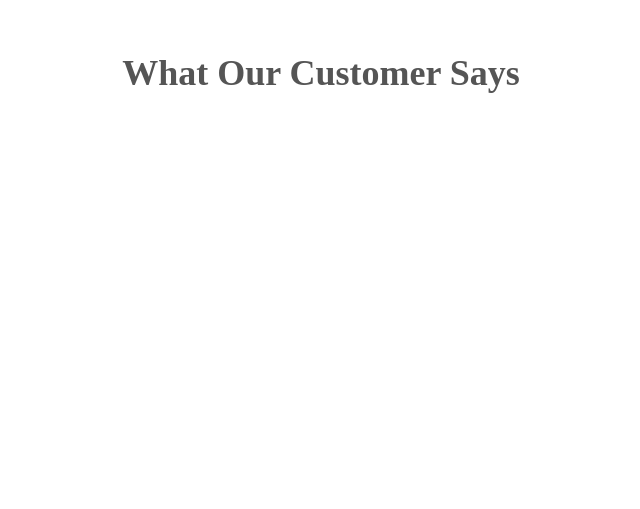
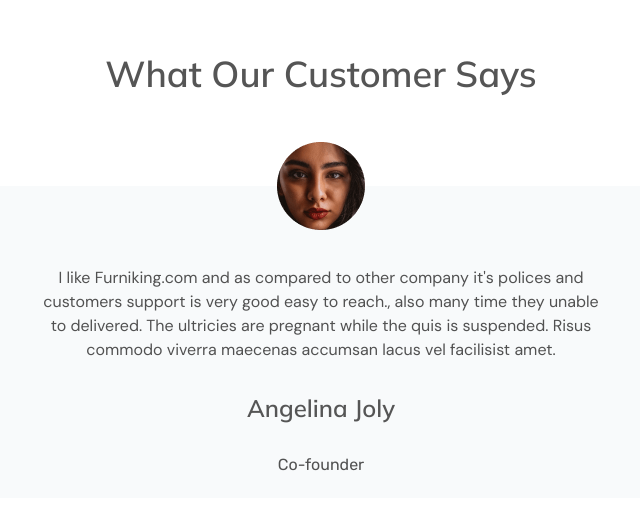
Before and after one commit to Salokhiddin99/teamwork, a plain HTML site: page index.html in a window 1280 px wide. Shown: the part 107-616 px from the top of the page, without its empty margins (319-959 px from the left). Drawn offline with Linux system fonts and the light colour scheme.

Commit message:
add info part  to the customer section

```diff
--- a/index.html
+++ b/index.html
@@ -6,6 +6,9 @@
     <meta name="viewport" content="width=device-width, initial-scale=1.0">
     <title>teamwork</title>
     <link rel="stylesheet" href="https://cdnjs.cloudflare.com/ajax/libs/font-awesome/6.1.1/css/all.min.css" integrity="sha512-KfkfwYDsLkIlwQp6LFnl8zNdLGxu9YAA1QvwINks4PhcElQSvqcyVLLD9aMhXd13uQjoXtEKNosOWaZqXgel0g==" crossorigin="anonymous" referrerpolicy="no-referrer" />
+    <link rel="preconnect" href="https://fonts.googleapis.com">
+<link rel="preconnect" href="https://fonts.gstatic.com" crossorigin>
+<link href="https://fonts.googleapis.com/css2?family=DM+Sans&family=Mulish:wght@600&family=Rubik&display=swap" rel="stylesheet">
     <link rel="stylesheet" href="./css/main.min.css">
 </head>
 <body>
@@ -16,6 +19,18 @@
                     What Our Customer Says
                 </h2>
             </div>
+            <div class="customer__info">
+                <img src="./images/customer.png" alt="girl" class="customer__img">
+                <p class="customer__text">
+                    I like Furniking.com and as compared to other company it's polices and customers support is very good easy to reach., also many time they unable to delivered. The ultricies are pregnant while the quis is suspended. Risus commodo viverra maecenas accumsan lacus vel facilisist amet.
+                </p>
+                <h4 class="customer__subtitle">
+                    Angelina Joly
+                </h4>
+                <span class="customer__text-bottom">
+                    Co-founder
+                </span>
+            </div>
         </div>
     </section>
 </body>
--- a/scss/blocks/_customers.scss
+++ b/scss/blocks/_customers.scss
@@ -1,12 +1,52 @@
 .customer{
     padding-top: 120px;
     &__title{
-        font-family:'Mulish';
+        font-family: 'Mulish', sans-serif;
         font-weight: 700;
         font-size: 36px;
         line-height: 45px;
-        margin-bottom: 50px;
         color: #555;
         text-align: center;
     }
+    &__info{
+        background-color: #F8FAFB;
+        width: 100%;
+        max-width: 816px;
+        height: 312px;
+        margin: 0 auto;
+        text-align: center;
+        margin-top: 90px;
+        border-radius: 8px;
+    }
+    &__img{
+        margin-top: -44px;
+        margin-bottom: 32px;
+    }
+    &__text{
+        font-family: 'DM Sans', sans-serif;
+        font-size: 16px;
+        line-height: 24px;
+        letter-spacing: 0.005px;
+        width: 100%;
+        margin: 0 auto;
+        max-width: 566px;
+        color: #515151;
+    }
+    &__subtitle{
+        font-family: 'Mulish', sans-serif;
+        font-weight: 600;
+        font-size: 24px;
+        line-height: 29px;
+        letter-spacing: 0.005px;
+        color: #555;
+        margin-top: 32px;
+    }
+    &__text-bottom{
+        font-family: 'Rubik', sans-serif;
+        font-size: 16px;
+        line-height: 20px;
+        letter-spacing: 0.005px;
+        margin-top:8px;
+        color: #515151;
+    }
 }
```
Also changed, not shown: css/main.min.css, images/customer.png (added), 1 other file.
